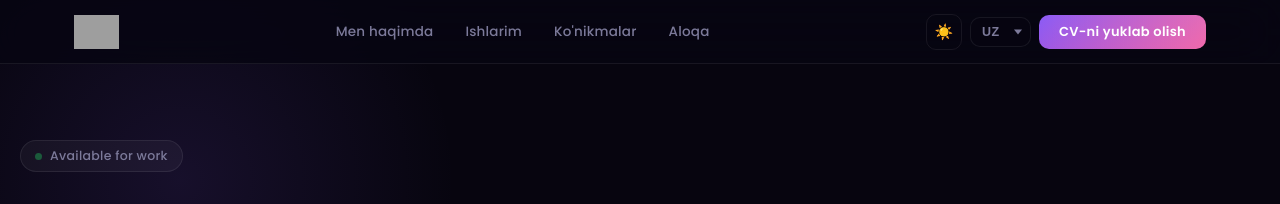
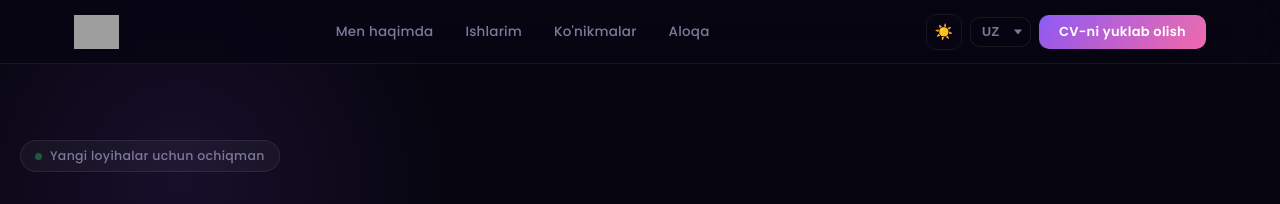
Before and after one commit to Saidazimweb01/New-Portfolio, a React (Vite) app: page / in a window 1280 px wide. Shown: the top 204 px of the page. Built offline with nearby package versions, Linux system fonts and the light colour scheme; grey boxes are pictures that could not be loaded.

Commit message:
fix i18n lang

```diff
--- a/src/Components/Hero/Hero.jsx
+++ b/src/Components/Hero/Hero.jsx
@@ -46,7 +46,7 @@ function Hero() {
             {/* Badge */}
             <div className="hero__badge" ref={addRef}>
               <span className="hero__badge-dot" />
-              {t('hero.available', 'Available for work')}
+              {t('hero.project', 'Available for work')}
             </div>
 
             {/* Title */}
```
